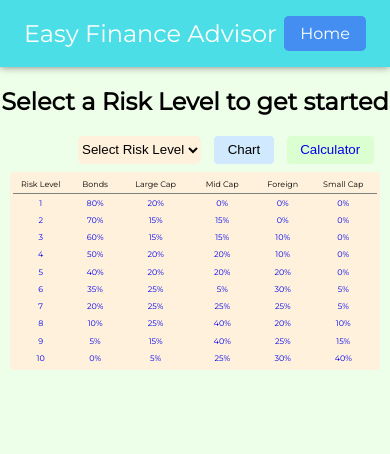
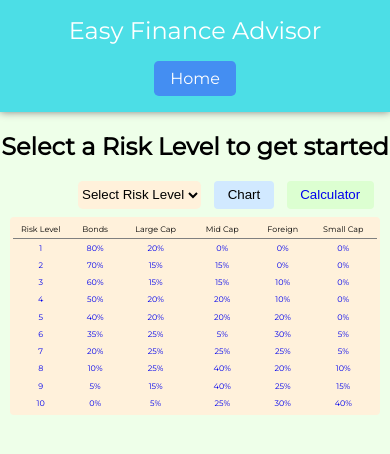
Before and after one commit to echen831/finance_advisor, a React (Create React App) app: page /#/portfolio in a window 390 px wide. Shown: the top 454 px of the page. Built offline with nearby package versions, Linux system fonts and the light colour scheme.

Commit message:
fix mobile sizing

```diff
--- a/src/components/App.css
+++ b/src/components/App.css
@@ -146,7 +146,8 @@ input[type=number] {
     }
 
     .input-container, .suggestion-container, .header-btn {
-        width: 90%;
+        width: 95%;
+        font-size: .75rem;
         margin-bottom: 1rem;
     }
 
@@ -158,6 +159,17 @@ input[type=number] {
 
     .header-btn {
         margin-left: 0;
+    }
+
+}
+
+@media (max-width: 420px) {
+    .nav {
+        flex-direction: column;
+    }
+
+    .nav span {
+        margin-bottom: 1rem;
     }
 
 }
```
